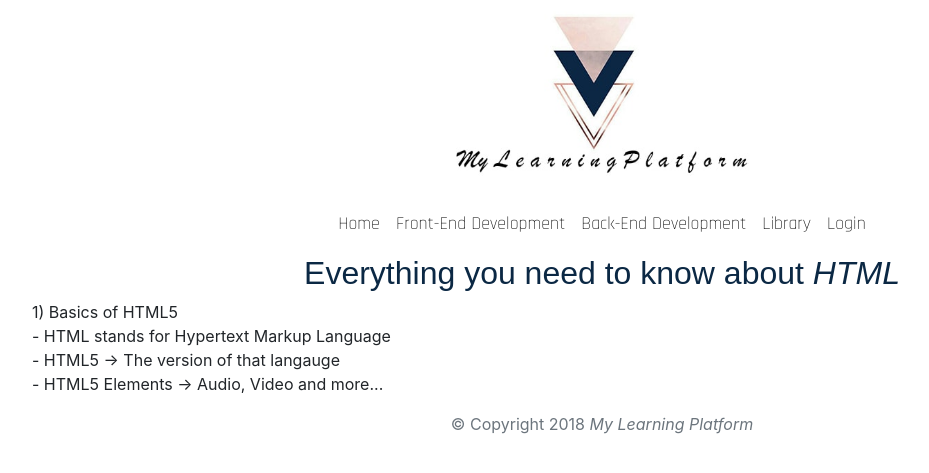
After one commit to danishasbn/MyLearningPlatform, a PHP site: page /Languages/Front-End-Development/HTML/html.php in a window 1280 px wide. The commit adds this page. Shown: the top 473 px of the page, without its empty margins (38-967 px from the left). Run offline with PHP 8.4, Linux system fonts and the light colour scheme; some web fonts are replaced.

Commit message:
Modifying HTML

```diff
--- a/Asset/css/app.css
+++ b/Asset/css/app.css
@@ -4,6 +4,10 @@
 @font-face {
   font-family: 'Rajdhani';
   src:url(../fonts/Rajdhani-Font.woff2) format('woff2');
+}
+@font-face {
+  font-family: 'PT-Sans';
+  src:url(../fonts/PT-Sans.woff2.woff2) format('woff2');
 }
 /* IE 10 & 11 */
 @font-face {
@@ -64,18 +68,6 @@
   opacity: 0.5 !important;
 }
 
-/* Footer CSS */
-/* Fixed footer */
-/* .footer
-{
-position:absolute;
-bottom:0;
-width:100%;
-height:2em;
-background-color:transparent;
-} */
-
-
 /* Login box card css */
 .login-card{
   width: 50%;
@@ -116,7 +108,7 @@ background-color:transparent;
 
 /* default label */
 label{
-  font-family: 'Rajdhani';
+  font-family: 'Rajdhani',Arial;
   font-weight: bold;
   font-size: 12px;
 }
@@ -138,7 +130,7 @@ label{
 }
 /* Banner inner sub text */
 .lp-text{
-  font-family: 'Great Vibes';
+  font-family: 'Great Vibes',Arial;
   color: #223521;
   font-size:15px;
 }
@@ -185,7 +177,13 @@ a:hover{
   transition: 0.8s;
 }
 
+/* Homepage subtext to choose category */
 .category-txt{
   font-family: Arial;
+}
 
+/* Html Page CSS */
+.text-everthing{
+  font-family: 'PT-Sans',Arial;
+  color:#0B2844;
 }
--- /dev/null
+++ b/Languages/Front-End-Development/HTML/html.php
@@ -0,0 +1,17 @@
+<?php require("../../../common/header.php"); ?>
+<div class="row justify-content-center">
+  <h2 class="text-everthing">Everything you need to know about <em> HTML </em></h2>
+</div>
+
+<div class="row">
+  <p> 1) Basics of HTML5 <br>
+    - HTML stands for Hypertext Markup Language <br>
+    - HTML5 -> The version of that langauge <br>
+    - HTML5 Elements -> Audio, Video and more...<br>
+  </p>
+
+</div>
+
+
+
+<?php require("../../../common/footer.php"); ?>
--- a/common/header.php
+++ b/common/header.php
@@ -1,14 +1,14 @@
 <?php
-// connection to database server
-require('database/dbconnect.php');
 //Get Project folder full path
 $fullPath         =  realpath($_SERVER['DOCUMENT_ROOT']);
 $titleTabIcon     = 'http://localhost:'.$_SERVER['SERVER_PORT'].'/MyLearningPlatform/Asset/images/icons/title-tab-icon.png';
+$dbconnect        = 'http://localhost:'.$_SERVER['SERVER_PORT'].'/MyLearningPlatform/database/dbconnect.php';
 $imagePath        = 'http://localhost:'.$_SERVER['SERVER_PORT'].'/MyLearningPlatform/Asset/images/icons/logo.jpg';
 $bootstrapCssPath = 'http://localhost:'.$_SERVER['SERVER_PORT'].'/MyLearningPlatform/Asset/css/bootstrap.min.css';
 $AppCssPath       = 'http://localhost:'.$_SERVER['SERVER_PORT'].'/MyLearningPlatform/Asset/css/app.css';
 $FontAwesomePath  = 'http://localhost:'.$_SERVER['SERVER_PORT'].'/MyLearningPlatform/Asset/css/fontawesome.css';
 $AOSPath          = 'http://localhost:'.$_SERVER['SERVER_PORT'].'/MyLearningPlatform/Asset/css/aos.css';
+$homepage         = 'http://localhost:'.$_SERVER['SERVER_PORT'].'/MyLearningPlatform/index.php';
 ?>
 <!DOCTYPE html>
 <html lang="en" dir="ltr">
@@ -78,7 +78,7 @@ $AOSPath          = 'http://localhost:'.$_SERVER['SERVER_PORT'].'/MyLearningPlat
     <div class="navbar-collapse collapse justify-content-center order-2" id="navbarCollapse">
       <ul class="navbar-nav">
         <li class="nav-item active">
-          <a class="nav-link" href="#">Home <span class="sr-only">Home</span></a>
+          <a class="nav-link" href="<?= $homepage; ?>">Home <span class="sr-only">Home</span></a>
         </li>
         <li class="nav-item dropdown">
           <a class="nav-link" href="#" id="frontend-drop">Front-End Development</a>
--- /dev/null
+++ b/tips/tips.txt
@@ -0,0 +1 @@
+how to import google fonts?
```
Also changed, not shown: Asset/fonts/PT-Sans.woff2 (added).
